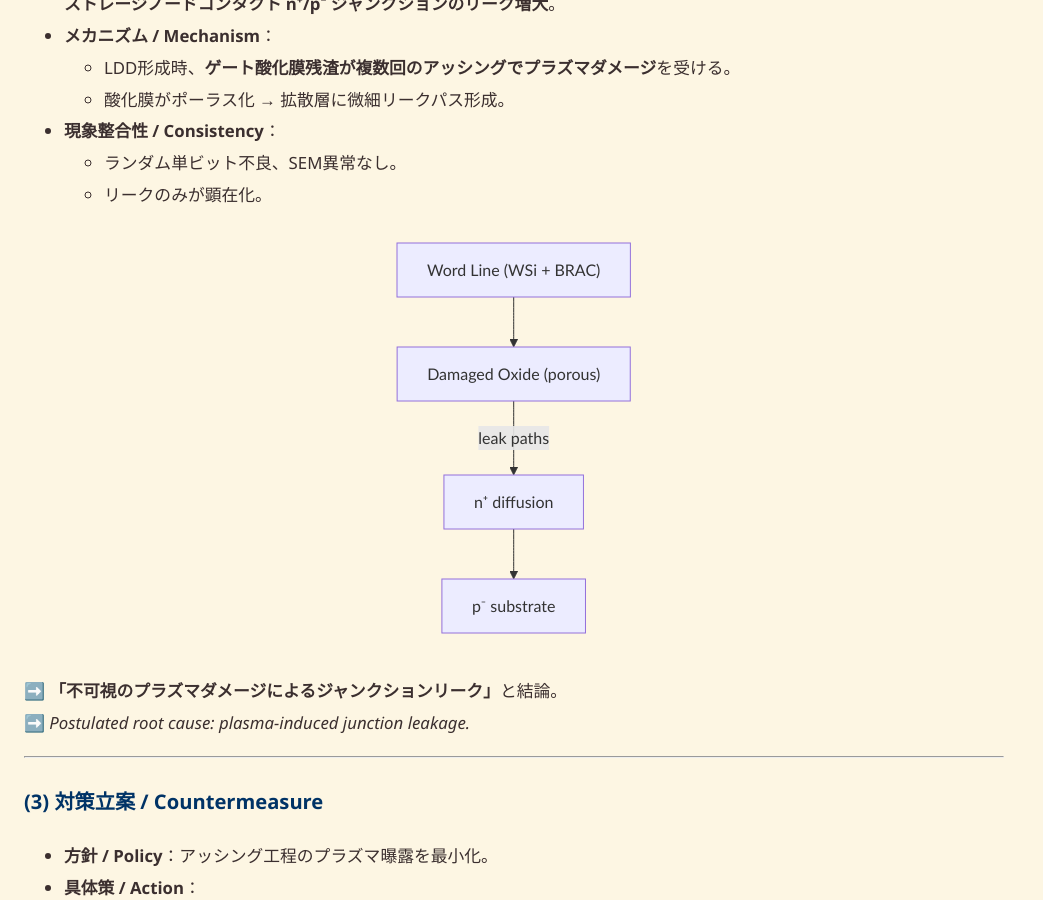
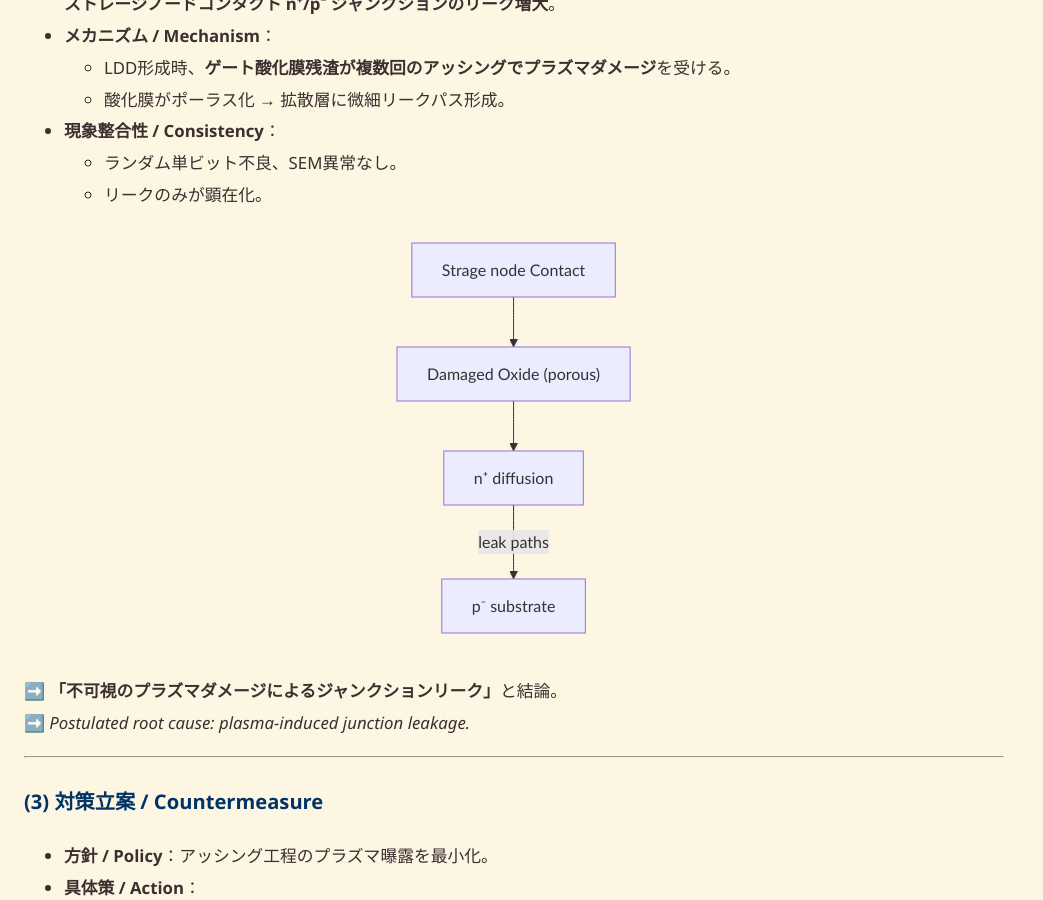
Before and after one commit to Samizo-AITL/Edusemi-Plus, a Jekyll site: the page built from archive/paper/dram_vsram/01_DRAM_Startup_0.25um.md, in a window 1280 px wide and 900 px high, scrolled down 3942 px. Shown: the whole window, without its empty margins (0-1043 px from the left). Built offline with Jekyll 4.4.1, drawn with Linux system fonts in a browser that asks for light colours.

Commit message:
Update 01_DRAM_Startup_0.25um.md

````diff
--- a/archive/paper/dram_vsram/01_DRAM_Startup_0.25um.md
+++ b/archive/paper/dram_vsram/01_DRAM_Startup_0.25um.md
@@ -135,14 +135,14 @@ title: "0.25µm 64M DRAM (3rd Gen) Startup Record (1998)"
 
 ```mermaid
 flowchart TB
-    A["Word Line (WSi + BRAC)"]
+    A["Strage node Contact"]
     B["Damaged Oxide (porous)"]
     C["n⁺ diffusion"]
     D["p⁻ substrate"]
 
     A --> B
-    B -- "leak paths" --> C
-    C --> D
+    B --> C
+    C -- "leak paths" --> D
 ```
 
 ➡️ **「不可視のプラズマダメージによるジャンクションリーク」**と結論。
````
